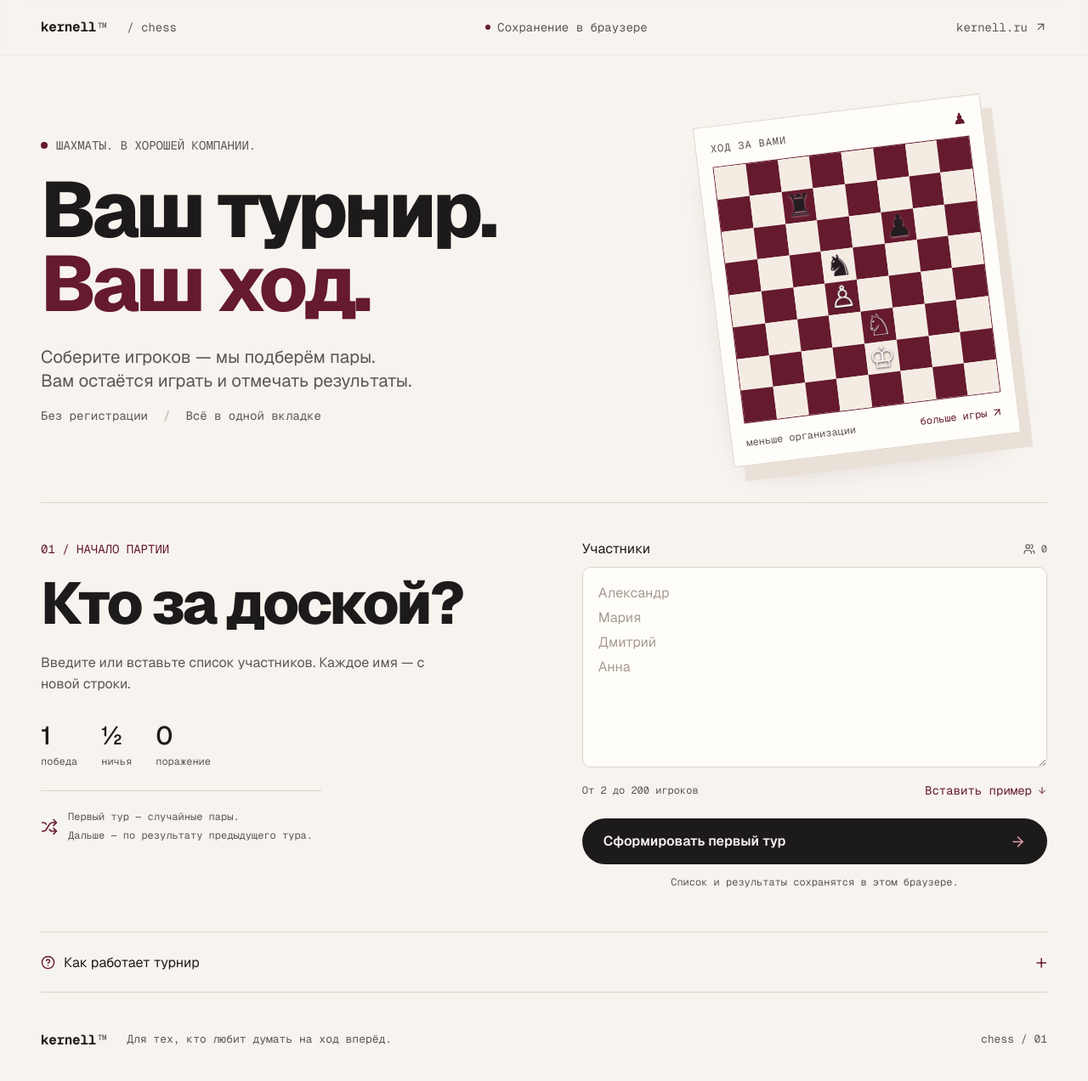
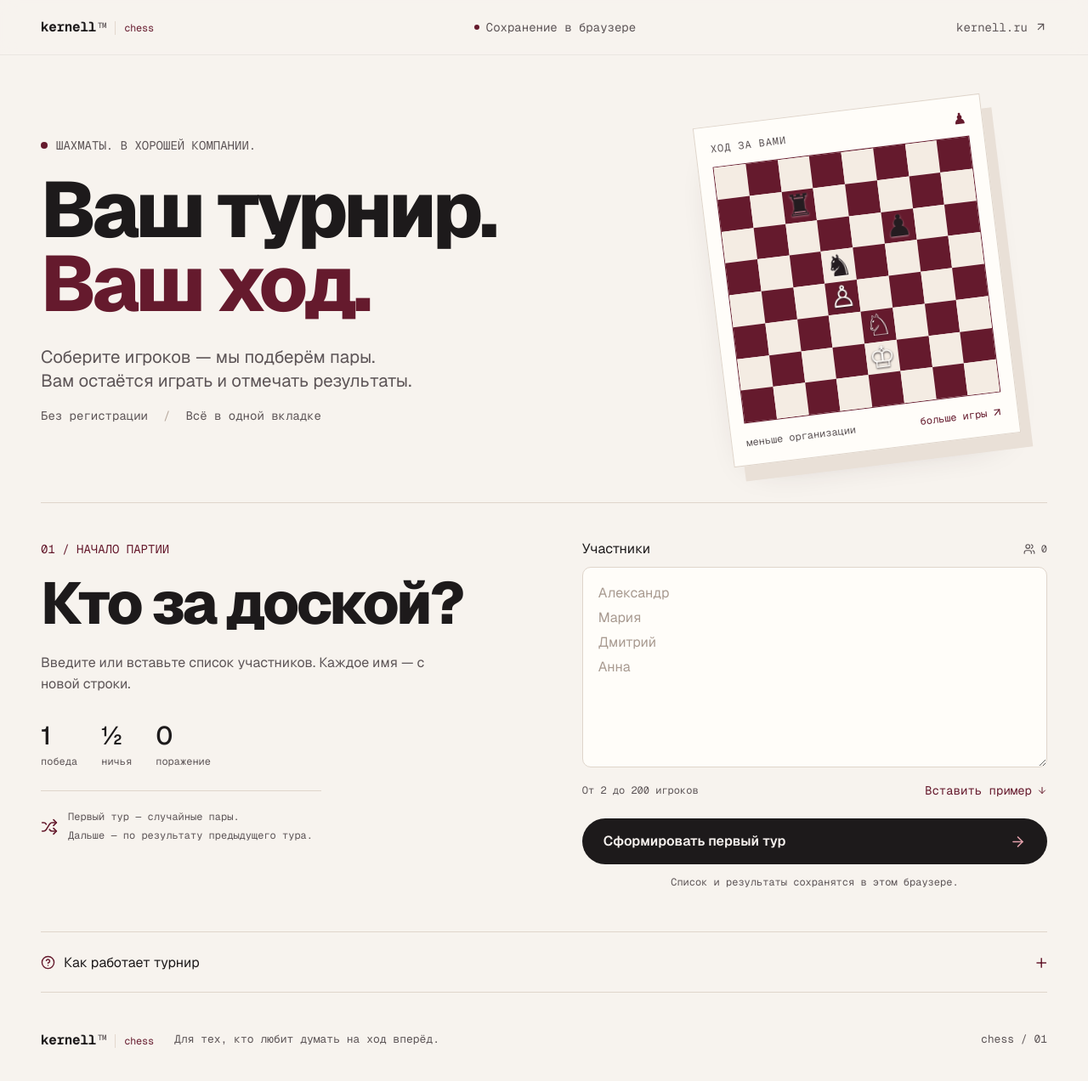
Before and after one commit to yugoff/site-kernell, a Next.js app: page /chess in a window 1280 px wide. Shown: the top 1272 px of the page at 85% size. Built offline with nearby package versions, Linux system fonts and the light colour scheme.

Commit message:
fix: match Chess logo label to Cloud styling

```diff
--- a/app/chess/chess.css
+++ b/app/chess/chess.css
@@ -16,8 +16,8 @@
 .chess-app :is(button, a, textarea, summary):focus-visible { outline: 2px solid var(--mark); outline-offset: 4px; }
 .ch-wrap { width: min(1320px, 100%); padding-inline: clamp(20px, 4vw, 48px); margin-inline: auto; }
 .ch-header.k3-header { position: sticky; }
-.ch-brand { display: flex; align-items: center; gap: 24px; flex-shrink: 0; }
-.ch-product { font: var(--ch-label)/1.45 var(--mono); color: var(--muted); }
+.ch-logo { display: inline-block; flex-shrink: 0; white-space: nowrap; line-height: 1.45; }
+.ch-product { font-size: 12px; font-weight: 400; letter-spacing: -.02em; color: var(--accent); margin-left: 10px; padding-left: 10px; border-left: 1px solid var(--rule); }
 .ch-save, .ch-home-link { display: flex; gap: 8px; align-items: center; font: var(--ch-label)/1.45 var(--mono); color: var(--muted); white-space: nowrap; }
 .ch-save i { height: 6px; width: 6px; border-radius: 50%; background: var(--mark); flex: 0 0 auto; }
 .ch-eyebrow i { flex-shrink: 0; }
@@ -177,7 +177,6 @@
   .ch-home-link { display: none; }
 }
 @media (max-width: 520px) {
-  .ch-product { display: none; }
   .ch-save { font-size: var(--ch-caption); }
 }
 @media (max-width: 700px) {
@@ -206,6 +205,7 @@
   .ch-standings tbody th { max-width: 160px; }
 }
 @media (max-width: 370px) {
+  .ch-save { max-width: 110px; white-space: normal; }
   .ch-intro-meta { gap: 6px 10px; }
   .ch-intro-meta span + span::before { margin-right: 10px; }
   .ch-bye-points { display: none; }
--- a/components/chess/tournament-app.tsx
+++ b/components/chess/tournament-app.tsx
@@ -128,10 +128,7 @@ export function TournamentApp() {
     <a href="#ch-main" className="skip-link">к турниру</a>
     <header className="k3-header ch-header">
       <div className="wrap ch-wrap ch-header-inner">
-        <div className="ch-brand">
-          <a className="k3-logo ch-logo" href="https://kernell.ru">kernell<sup>TM</sup></a>
-          <span className="ch-product">/ chess</span>
-        </div>
+        <a className="k3-logo ch-logo" href="https://kernell.ru">kernell<sup>TM</sup><span className="ch-product">chess</span></a>
         <div className="ch-save" role="status">
           <i className={saveState === "error" ? "is-error" : ""} />
           {saveState === "loading" ? "Загрузка…" : saveState === "error" ? "Не сохранено" : "Сохранение в браузере"}
@@ -202,7 +199,7 @@ export function TournamentApp() {
       <Rules />
       {active && <div className="ch-reset-row"><p>Новая компания, новая игра.</p><button type="button" className="ch-text-button" onClick={() => setConfirmation("reset")}><RotateCcw size={14} /> Сбросить турнир</button></div>}
     </main>
-    <footer className="ch-footer ch-wrap"><a className="k3-logo" href="https://kernell.ru">kernell<sup>TM</sup></a><span>Для тех, кто любит думать на ход вперёд.</span><span>chess / 01</span></footer>
+    <footer className="ch-footer ch-wrap"><a className="k3-logo ch-logo" href="https://kernell.ru">kernell<sup>TM</sup><span className="ch-product">chess</span></a><span>Для тех, кто любит думать на ход вперёд.</span><span>chess / 01</span></footer>
 
     <dialog ref={dialog} className="ch-dialog" onCancel={() => setConfirmation(null)} onClick={(e) => { if (e.target === dialog.current) setConfirmation(null); }} aria-labelledby="confirm-title" aria-describedby="confirm-description">
       <div className="ch-dialog-inner"><button className="ch-dialog-close" type="button" aria-label="Закрыть" onClick={() => setConfirmation(null)}><X size={20} /></button><span className="ch-section-number">{confirmation === "reset" ? "НОВАЯ ИГРА" : "ШАГ НАЗАД"}</span><h2 id="confirm-title" className="k3-why-title">{confirmation === "reset" ? "Сбросить турнир?" : `Отменить тур ${tournament.rounds.length}?`}</h2><p id="confirm-description">{confirmation === "reset" ? "Список игроков, все туры и результаты будут удалены из этого браузера." : tournament.rounds.length > 1 ? `Пары и результаты тура ${tournament.rounds.length} будут удалены. Тур ${tournament.rounds.length - 1} снова станет доступен для исправлений. Его результаты сохранятся.` : "Пары и результаты первого тура будут удалены. Вы вернётесь к списку участников и сможете провести жеребьёвку заново."}</p><div className="ch-dialog-actions"><button type="button" className="ch-button ch-secondary" autoFocus onClick={() => setConfirmation(null)}>Продолжить турнир</button><button type="button" className="ch-button ch-primary" onClick={confirmAction}>{confirmation === "reset" ? "Сбросить" : "Отменить тур"}</button></div></div>
```
